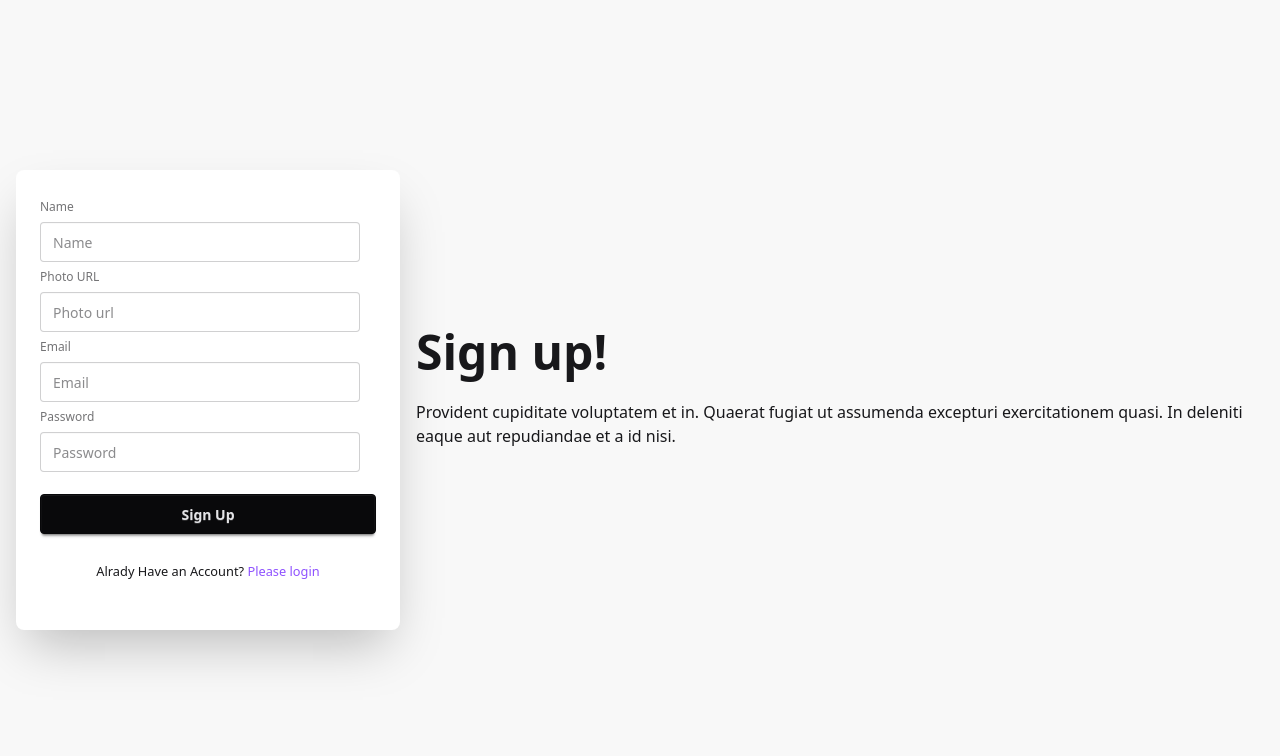
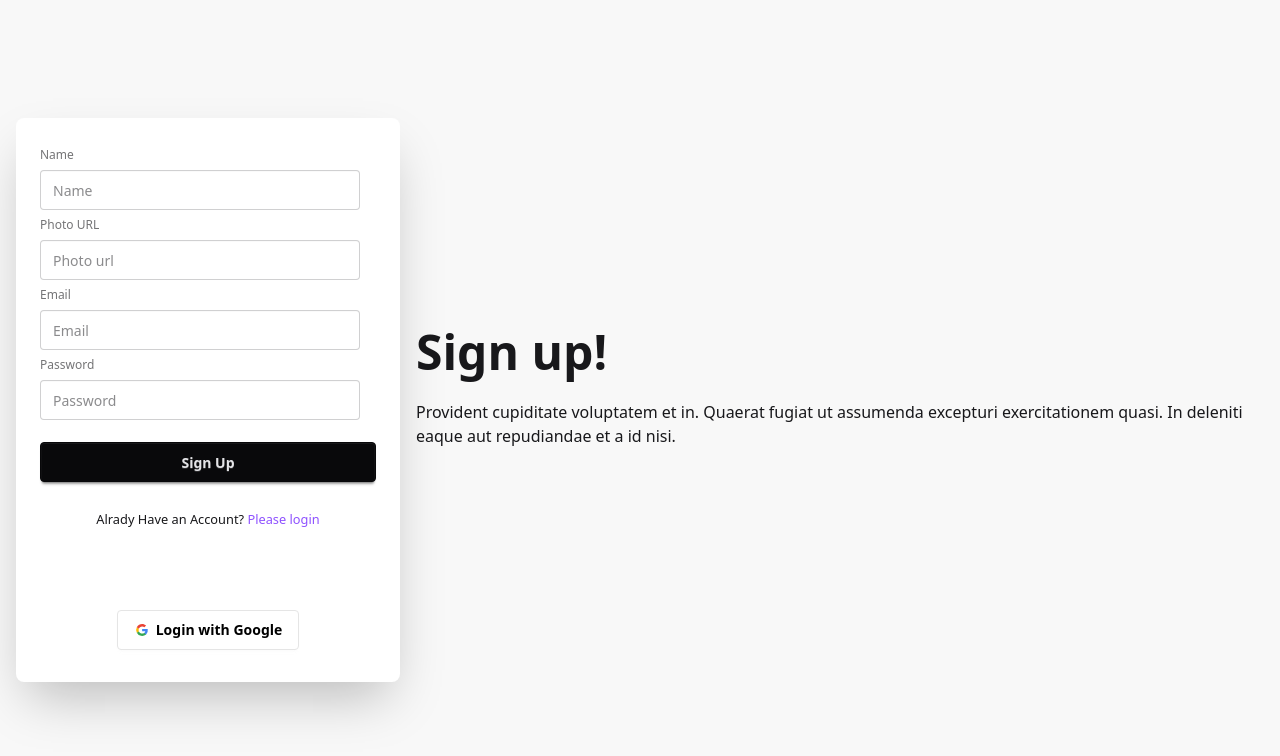
Before and after one commit to hossainta1/restaurant-management-system-UI, a React (Vite) app: page /signup in a window 1280 px wide. Shown: the top 756 px of the page. Built offline with nearby package versions, Linux system fonts and the light colour scheme; no server answers.

Commit message:
implement Google Sign in

```diff
--- a/src/Layout/Dashboard.jsx
+++ b/src/Layout/Dashboard.jsx
@@ -3,9 +3,13 @@ import { NavLink, Outlet } from "react-router-dom";
 import { FaHome, FaSearch, FaShoppingCart } from "react-icons/fa";
 import { SlCalender } from "react-icons/sl";
 import useCart from "../hooks/useCart";
+import { MdContactMail } from "react-icons/md";
 
 const Dashboard = () => {
   const [cart] =useCart();
+  // TODO: get isAdmin from the database
+
+   const isAdmin = true;
   return (
     <div className="flex">
       {/* Dashboard Side bar */}
@@ -43,6 +47,7 @@ const Dashboard = () => {
           </li>
 
           <div className="divider"></div>
+          {/* Shared Nav link */}
           <li>
             <NavLink to="/">
               <FaHome className="mr-2"></FaHome>
@@ -53,6 +58,12 @@ const Dashboard = () => {
             <NavLink to="/order/salad">
               <FaSearch className="mr-2"></FaSearch>
               Menu
+            </NavLink>{" "}
+          </li>
+          <li>
+            <NavLink to="">
+              <MdContactMail className="mr-2"></MdContactMail>
+              Contact us
             </NavLink>{" "}
           </li>
         </ul>
--- a/src/Routes/Routes.jsx
+++ b/src/Routes/Routes.jsx
@@ -9,6 +9,7 @@ import Login from "../pages/Login/Login";
 import SignUp from "../pages/SignUp/SignUp";
 import Dashboard from "../Layout/Dashboard";
 import Cart from "../pages/Dashboard/Cart/Cart";
+import PrivateRoute from "./PrivateRoute";
 
   export const router = createBrowserRouter([
     {
@@ -41,7 +42,7 @@ import Cart from "../pages/Dashboard/Cart/Cart";
 
     {
       path: '/dashboard',
-      element: <Dashboard></Dashboard>,
+      element: <PrivateRoute><Dashboard></Dashboard></PrivateRoute>,
       children: [
         {
           path: 'cart',
--- /dev/null
+++ b/src/components/SocialLogin/SocialLogin.jsx
@@ -0,0 +1,65 @@
+import React from "react";
+import useAuth from "../../hooks/useAuth";
+import useAxiosPublic from "../../hooks/useAxiosPublic";
+import { useNavigate } from "react-router-dom";
+
+const SocialLogin = () => {
+    const {googleSignIn} =useAuth();
+    const axiosPublic= useAxiosPublic();
+    const  navigate = useNavigate();
+
+    const handleGoogleSignIn = () => {
+        googleSignIn()
+        .then(result => {
+            console.log(result.user)
+            const userInfo = {
+                email: result.user?.email,
+                name: result.user?.displayName
+            }
+            axiosPublic.post('/users', userInfo)
+            .then(res => {
+                console.log(res.data)
+                navigate('/')
+            })
+        })
+
+    }
+  return (
+    <div className="p-8 place-items-center">
+      <div>
+        <button onClick={handleGoogleSignIn} className="btn bg-white text-black border-[#e5e5e5]">
+          <svg
+            aria-label="Google logo"
+            width="16"
+            height="16"
+            xmlns="http://www.w3.org/2000/svg"
+            viewBox="0 0 512 512"
+          >
+            <g>
+              <path d="m0 0H512V512H0" fill="#fff"></path>
+              <path
+                fill="#34a853"
+                d="M153 292c30 82 118 95 171 60h62v48A192 192 0 0190 341"
+              ></path>
+              <path
+                fill="#4285f4"
+                d="m386 400a140 175 0 0053-179H260v74h102q-7 37-38 57"
+              ></path>
+              <path
+                fill="#fbbc02"
+                d="m90 341a208 200 0 010-171l63 49q-12 37 0 73"
+              ></path>
+              <path
+                fill="#ea4335"
+                d="m153 219c22-69 116-109 179-50l55-54c-78-75-230-72-297 55"
+              ></path>
+            </g>
+          </svg>
+          Login with Google
+        </button>
+      </div>
+    </div>
+  );
+};
+
+export default SocialLogin;
--- /dev/null
+++ b/src/hooks/useAxiosPublic.jsx
@@ -0,0 +1,12 @@
+import axios from "axios";
+
+
+const axiosPublic = axios.create({
+ baseURL: 'http://localhost:5000/'
+})
+
+const useAxiosPublic = () => {
+    return axiosPublic;
+};
+
+export default useAxiosPublic;
--- a/src/pages/Login/Login.jsx
+++ b/src/pages/Login/Login.jsx
@@ -8,6 +8,7 @@ import {
 import { AuthContext } from "../../providers/AuthProvider";
 import { Link, replace, useLocation, useNavigate } from "react-router-dom";
 import Swal from "sweetalert2";
+import SocialLogin from "../../components/SocialLogin/SocialLogin";
 
 const Login = () => {
   const [disable, setDisable] = useState(true);
@@ -118,8 +119,12 @@ const Login = () => {
            <p className="mb-12 flex justify-center items-center text-center">
             <small>New Here? <Link to={'/signup'} className="text-violet-500">Create a new account</Link> </small>
             </p>
+
+            <SocialLogin></SocialLogin>
         </div>
+
       </div>
+
     </div>
   );
 };
--- a/src/pages/SignUp/SignUp.jsx
+++ b/src/pages/SignUp/SignUp.jsx
@@ -3,8 +3,11 @@ import { useForm } from "react-hook-form";
 import { AuthContext } from "../../providers/AuthProvider";
 import { Link, useNavigate } from "react-router-dom";
 import Swal from "sweetalert2";
+import useAxiosPublic from "../../hooks/useAxiosPublic";
+import SocialLogin from "../../components/SocialLogin/SocialLogin";
 
 const SignUp = () => {
+  const axiosPublic = useAxiosPublic();
   // react hook form
   const {
     register,
@@ -13,30 +16,37 @@ const SignUp = () => {
     formState: { errors },
   } = useForm();
 
-
-  const { createUser, updateUserProfile} = useContext(AuthContext);
+  const { createUser, updateUserProfile } = useContext(AuthContext);
   const navigate = useNavigate();
 
   const onSubmit = (data) => {
     console.log(data);
-    createUser(data.email, data.password)
-    .then(result => {
+    createUser(data.email, data.password).then((result) => {
       const loggedUser = result.user;
       console.log(loggedUser);
       updateUserProfile(data.name, data.photoURL)
         .then(() => {
-         console.log("User profile info updated");
+          //  Create user entry in the database
+          const userInfo = {
+            name: data.name,
+            email: data.email,
+          };
+          axiosPublic.post("/users", userInfo).then((res) => {
+            if (res.data.insertedId) {
+              console.log("user added in the database");
               reset();
               Swal.fire({
                 title: "User create Successfully.",
                 icon: "success",
-          draggable: true
+                draggable: true,
               });
 
-        navigate('/');
+              navigate("/");
+            }
+          });
         })
-      .catch(error => console.log(error))
-    })
+        .catch((error) => console.log(error));
+    });
   };
 
   // react hook form
@@ -63,7 +73,9 @@ const SignUp = () => {
                 className="input"
                 placeholder="Name"
               />
-              {errors.name && <span className=" text-red-500">Name is required*</span>}
+              {errors.name && (
+                <span className=" text-red-500">Name is required*</span>
+              )}
               <label className="fieldset-label">Photo URL</label>
               <input
                 type="text"
@@ -71,7 +83,9 @@ const SignUp = () => {
                 className="input"
                 placeholder="Photo url"
               />
-              {errors.photoURL && <span className=" text-red-500">Photo url is required*</span>}
+              {errors.photoURL && (
+                <span className=" text-red-500">Photo url is required*</span>
+              )}
               <label className="fieldset-label">Email</label>
               <input
                 type="email"
@@ -80,7 +94,9 @@ const SignUp = () => {
                 className="input"
                 placeholder="Email"
               />
-              {errors.name && <span className=" text-red-500">Email is required*</span>}
+              {errors.name && (
+                <span className=" text-red-500">Email is required*</span>
+              )}
               <label className="fieldset-label">Password</label>
               <input
                 type="password"
@@ -88,28 +104,42 @@ const SignUp = () => {
                   required: "Password is required",
                   minLength: {
                     value: 6,
-                      message: "Password must be at least 6 characters long"
+                    message: "Password must be at least 6 characters long",
                   },
                   maxLength: {
                     value: 20,
-                      message: "Password must not exceed 20 characters"
+                    message: "Password must not exceed 20 characters",
                   },
                   pattern: {
-                      value: /^(?=.*[a-z])(?=.*[A-Z])(?=.*\d)(?=.*[@$!%*?&])[A-Za-z\d@$!%*?&]{6,}$/,
-                      message: "Password must contain at least one uppercase letter, one lowercase letter, one number, and one special character"
-                    }
+                    value:
+                      /^(?=.*[a-z])(?=.*[A-Z])(?=.*\d)(?=.*[@$!%*?&])[A-Za-z\d@$!%*?&]{6,}$/,
+                    message:
+                      "Password must contain at least one uppercase letter, one lowercase letter, one number, and one special character",
+                  },
                 })}
-
                 name="password"
                 className="input"
                 placeholder="Password"
               />
-              {errors.password && <span className="text-red-500">{errors.password.message}</span>}
-              <input className="btn btn-neutral mt-4" type="submit" value="Sign Up" />
-
+              {errors.password && (
+                <span className="text-red-500">{errors.password.message}</span>
+              )}
+              <input
+                className="btn btn-neutral mt-4"
+                type="submit"
+                value="Sign Up"
+              />
             </fieldset>
           </form>
-          <p className="mb-12 flex justify-center items-center text-center"><small>Alrady Have an Account? <Link to={'/login'} className="text-violet-500">Please login</Link> </small> </p>
+          <p className="mb-12 flex justify-center items-center text-center">
+            <small>
+              Alrady Have an Account?{" "}
+              <Link to={"/login"} className="text-violet-500">
+                Please login
+              </Link>{" "}
+            </small>{" "}
+          </p>
+          <SocialLogin></SocialLogin>
         </div>
       </div>
     </div>
--- a/src/providers/AuthProvider.jsx
+++ b/src/providers/AuthProvider.jsx
@@ -1,5 +1,5 @@
 import { createContext, useEffect, useState } from "react";
-import { createUserWithEmailAndPassword, getAuth, onAuthStateChanged, signInWithEmailAndPassword, signOut, updateProfile } from "firebase/auth";
+import { createUserWithEmailAndPassword, getAuth, GoogleAuthProvider, onAuthStateChanged, signInWithEmailAndPassword, signInWithPopup, signOut, updateProfile } from "firebase/auth";
 import { app } from "../firebase/firebase.config";
 
 export const AuthContext = createContext(null);
@@ -8,6 +8,7 @@ const auth = getAuth(app);
 const AuthProvider = ({ children }) => {
   const [user, setUser] = useState(null);
   const [loading, setLoading] = useState(true);
+  const googleProvider = new GoogleAuthProvider()
 
 //   User create
 
@@ -20,7 +21,14 @@ const createUser = (email, password) => {
 // user log in
 const signIn = (email, password) => {
     setLoading(true);
-    return signInWithEmailAndPassword(auth, email, password)
+    return signInWithEmailAndPassword(auth, email, password);
+}
+
+// goolge sign in
+
+const googleSignIn = () => {
+  setLoading(true);
+  return signInWithPopup(auth, googleProvider)
 }
 
 // user logout
@@ -55,6 +63,7 @@ const updateUserProfile = (name, photo) => {
     signIn,
     logOut,
     updateUserProfile,
+    googleSignIn,
   };
   return (
     <AuthContext.Provider value={authInfo}>{children}</AuthContext.Provider>
```
Lines whose indentation alone changed are shown as unchanged.
